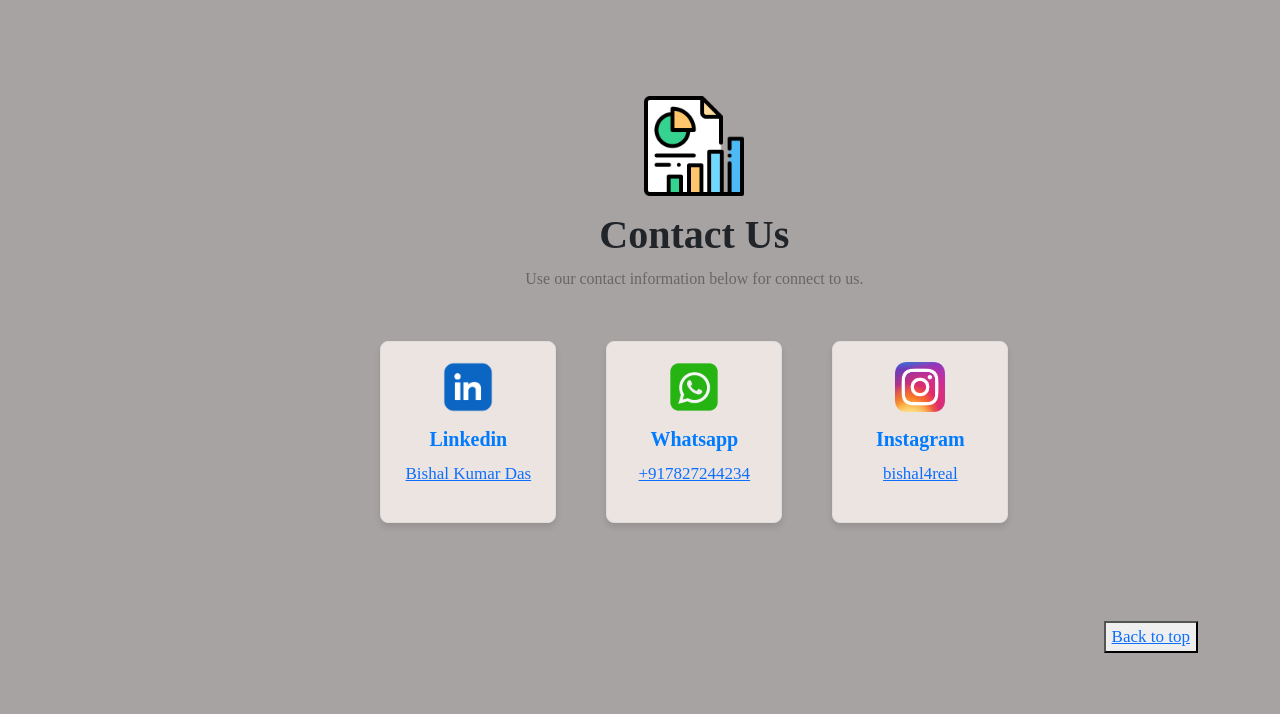
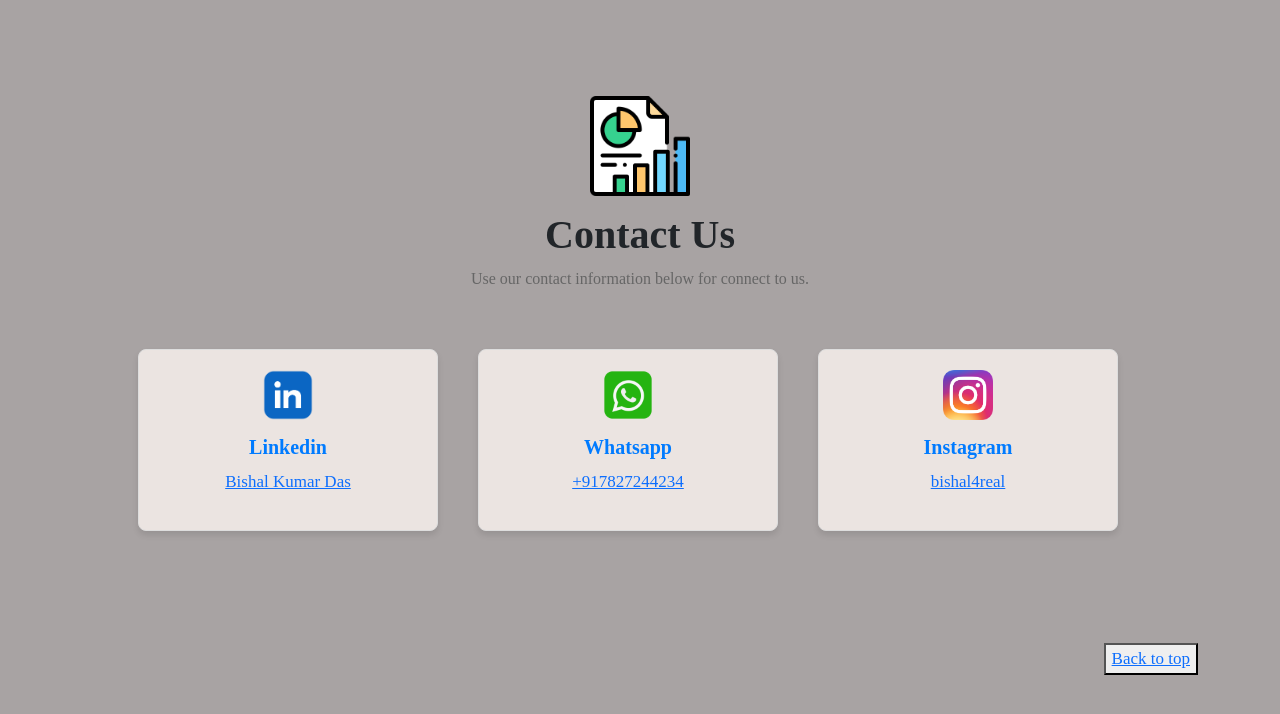
Before and after one commit to bishalkumardas/FinancialNews_website, a Django app: page /contact-us/ in a window 1280 px wide. Shown: the part 42-756 px from the top of the page. Run offline with Django 5.2, Linux system fonts and the light colour scheme; some libraries are stand-ins or nearby versions.

Commit message:
change in layout

```diff
--- a/stock_insight/templates/base.html
+++ b/stock_insight/templates/base.html
@@ -133,7 +133,7 @@
             {% endblock body %}
 
             {% comment %} right adds {% endcomment %}
-            <div class="col-12 col-md-2">
+            <div class="col-12 col-md-2 mt-5">
 
 
             </div>
--- a/stock_insight/templates/contact_us.html
+++ b/stock_insight/templates/contact_us.html
@@ -57,7 +57,7 @@
 {% block body %}
 
   <!-- contact -->
-    <div class="container col-12 col-md-6 my-5">
+    <div class="container-fluid my-5">
         <!-- Contact Header -->
         <div class="contact-header mt-5">
             <img src="{% static 'image/icon.png' %}" alt="Profile Image">
@@ -66,25 +66,33 @@
         </div>
 
         <!-- Contact Section -->
-        <div class="contact-section">
+        <div class="mx-5 px-5">
+            <div class="container-fluid row">
+                <div class="col-12 d-flex justify-content-center">
+                    <div class="row">
                         <!-- Linkdin -->
-            <div class="contact-card">
+                <div class="col-auto mb-2">
+                    <div class="m-2 contact-card">
                         <img src="{% static "image/linkedin.png" %}" alt="Linkdin Icon">
                         <h5>Linkedin</h5>
                         <p>
                             <a href="https://www.linkedin.com/in/bishalkumardas/" target="_blank">Bishal Kumar Das</a>
                         </p>
                     </div>
+                </div>
                 <!-- Watsapp -->
-            <div class="contact-card">
+                <div class="col-auto mb-2">
+                    <div class="m-2 contact-card">
                         <img src="{% static "image/whatsapp.png" %}" alt="Watsapp Icon">
                         <h5>Whatsapp</h5>
                         <p>
                             <a href="https://wa.me/qr/AJLPA4WI5MGIE1" target="_blank">+917827244234</a>
                         </p>
                     </div>
+                </div>
                 <!-- Instagram -->
-            <div class="contact-card">
+                <div class="col-auto mb-2">
+                    <div class="m-2 contact-card">
                         <img src="{% static "image/Instagram_icon.png" %}" alt="Instagram Icon">
                         <h5>Instagram</h5>
                         <p>
@@ -93,6 +101,10 @@
                     </div>
                 </div>
                     </div>
+                </div>
+            </div>
+        </div>
+    </div>
 
 
     {% endblock body %}
```
Lines whose indentation alone changed are shown as unchanged.
